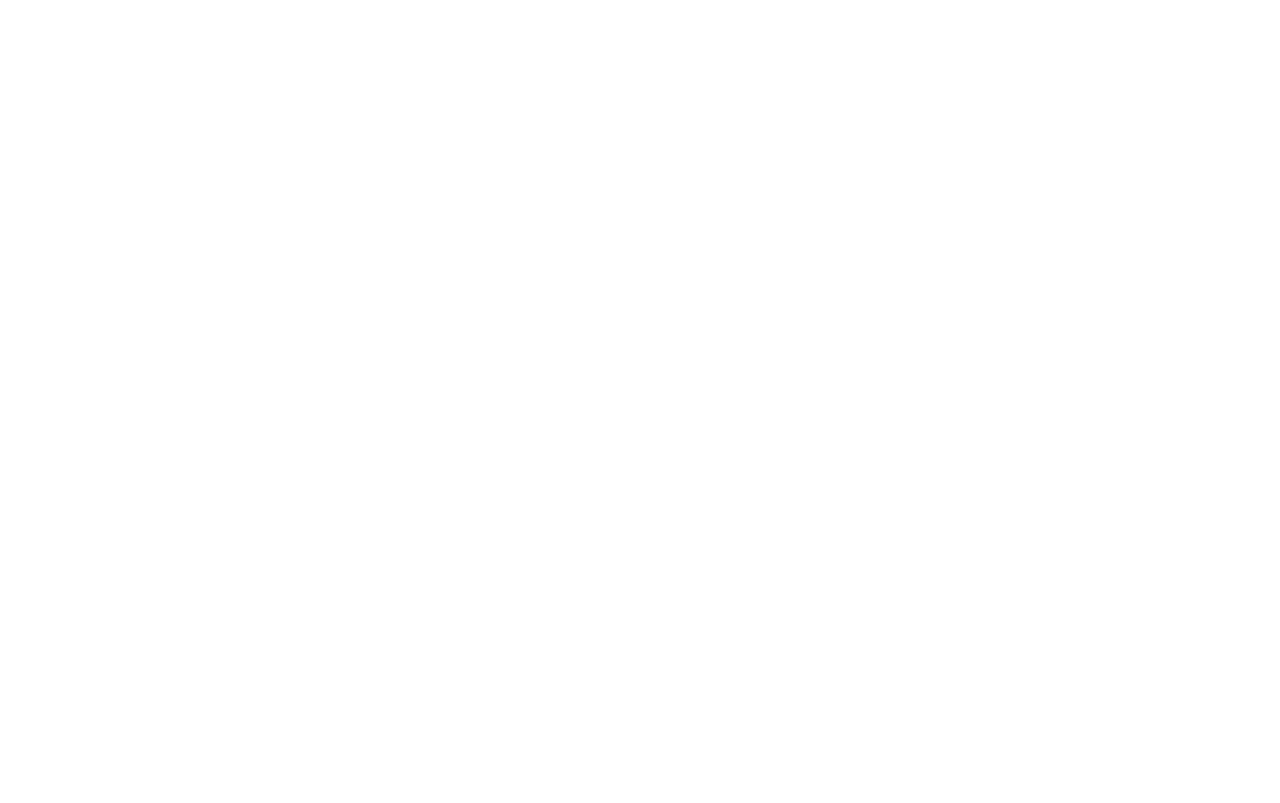
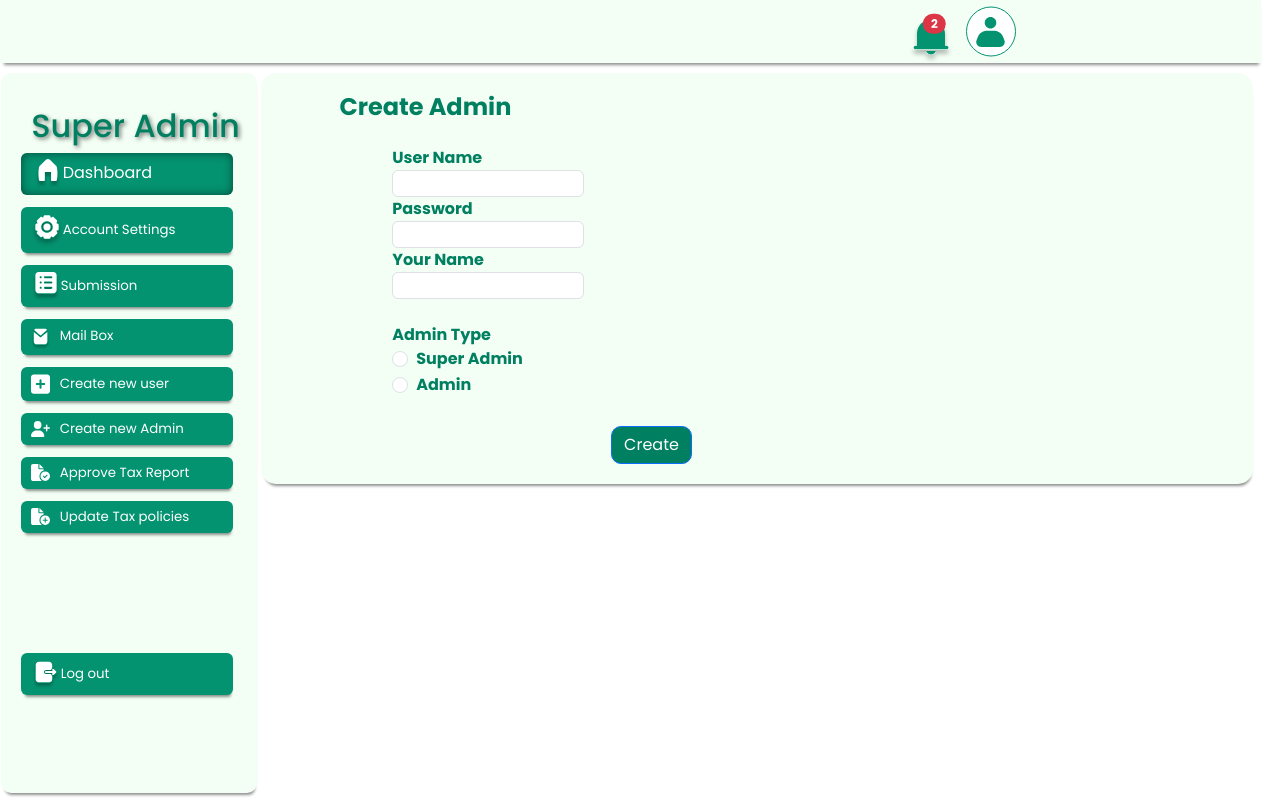
Before and after one commit to isuruij/TaxComputationSystem-FrontEnd, a React (Vite) app: page /create/admin in a window 1280 px wide. Before the commit this address had no page. Built offline with nearby package versions, Linux system fonts and the light colour scheme.

Commit message:
added new page to create admins

```diff
--- a/src/App.jsx
+++ b/src/App.jsx
@@ -19,6 +19,7 @@ import SuperAdminDashboard from "./pages/SuperAdmin/SuperAdminDashboard.jsx";
 import AdminLoginPage from "./pages/SuperAdmin/LoginPage.jsx";
 import CreateFirstAdmin from "./pages/SuperAdmin/CreateFirstAdmin.jsx";
 import ViewDetailsPage from "./pages/SuperAdmin/ViewDetailsPage.jsx";
+import CreateNewAdminPage from "./pages/SuperAdmin/CreateNewAdminPage.jsx";
 
 
 
@@ -58,6 +59,7 @@ function App() {
     <Route path="/Admin/login" element={<AdminLoginPage/>}></Route>
     <Route path="/Create/FirstAdmin" element={<CreateFirstAdmin/>}></Route>
     <Route path="/view/details" element={<ViewDetailsPage/>}></Route>
+    <Route path="/create/admin" element={<CreateNewAdminPage/>}></Route>
 
   </Routes>
   </BrowserRouter>
--- /dev/null
+++ b/src/components/Admins/SuperAdmin/CreateNewAdmin/CreateNewAdmin.jsx
@@ -0,0 +1,212 @@
+import React from "react";
+import { useState } from "react";
+import { useNavigate } from "react-router-dom";
+import Axios from "axios";
+import Spinner from "react-bootstrap/Spinner";
+
+
+function CreateNewAdmin() {
+  const base_url = import.meta.env.VITE_APP_BACKEND_URL;
+
+  const [values, setvalues] = useState({
+    userName: "",
+    password: "",
+    name:"",
+    adminType:""
+  });
+
+  const [loading, setLoading] = useState(false);
+
+  const navigate = useNavigate();
+  Axios.defaults.withCredentials = true;
+
+  const handleSubmit = async (event) => {
+    event.preventDefault();
+    try {
+      setLoading(true);
+      const res = await Axios.post(`${base_url}/api/SuperAdmin/register`, values);
+      if (res.data.Status === "Success") {
+        alert("Addded Sucessfully");
+        setLoading(false);
+      } else if (res.data.message == "already registered user") {
+        alert("User Name is already registered! Please Enter another one");
+        setLoading(false);
+      }else{
+        alert("System Error!");
+        setLoading(false);
+      }
+    } catch (error) {
+      console.log(error);
+    }
+  };
+
+  return (
+    <div>
+      <form
+        onSubmit={handleSubmit}
+        style={{
+          borderRadius: "15px",
+          padding: "20px 40px",
+          backgroundColor: "#F3FFF5",
+          width: "77.5vw",
+          marginTop: "5px",
+          boxShadow: "1px 5px 3px -3px rgba(0,0,0,0.44)",
+
+        }}
+      >
+        <h4
+          style={{
+            marginBottom: "0vw",
+            marginLeft: "3vw",
+            color: "#008060",
+            fontWeight: "bold",
+          }}
+        >
+          Create Admin
+        </h4>
+        <br></br>
+        <div className="form-group" style={{ marginLeft: "10%" }}>
+          <label className="lables" style={{fontWeight:"700",color:"#008060"}}>User Name</label>
+          <div>
+            <input
+              required
+              style={{
+                width: "15vw",
+                fontSize: "15px",
+                height: "27px",
+                outline: "none",
+                // background: "#B3F9D7",
+                // color: "#000000",
+                // border: "1px solid #C4D1EB",
+                // borderRadius: "10px",
+                // boxShadow: "0px 3px 3px 1px #9D9D9D",
+                // transition: ".3s ease",
+              }}
+              className="login-input details-input form-control"
+              type="text"
+              placeholder=""
+              onChange={(e) => {
+                setvalues({ ...values, userName: e.target.value });
+              }}
+            />
+          </div>
+        </div>
+
+        <div className="form-group" style={{ marginLeft: "10%" }}>
+          <label className="lables" style={{fontWeight:"700",color:"#008060"}}>Password</label>
+          <div>
+            <input
+              required
+                 style={{
+                    width: "15vw",
+                    fontSize: "15px",
+                    height: "27px",
+                    outline: "none",
+                    // background: "#B3F9D7",
+                    // color: "#000000",
+                    // border: "1px solid #C4D1EB",
+                    // borderRadius: "10px",
+                    // boxShadow: "0px 2px 3px 1px #9D9D9D",
+                    // transition: ".3s ease",
+                  }}
+              className="login-input details-input form-control"
+              type="password"
+              placeholder=""
+              onChange={(e) => {
+                setvalues({ ...values, password: e.target.value });
+              }}
+            />
+          </div>
+
+        </div>
+
+        <div className="form-group" style={{ marginLeft: "10%" }}>
+          <label className="lables" style={{fontWeight:"700",color:"#008060"}}>Your Name</label>
+          <div>
+            <input
+              required
+              style={{
+                width: "15vw",
+                fontSize: "15px",
+                height: "27px",
+                outline: "none",
+                // background: "#B3F9D7",
+                // color: "#000000",
+                // border: "1px solid #C4D1EB",
+                // borderRadius: "10px",
+                // boxShadow: "0px 3px 3px 1px #9D9D9D",
+                // transition: ".3s ease",
+              }}
+              className="login-input details-input form-control"
+              type="text"
+              placeholder=""
+              onChange={(e) => {
+                setvalues({ ...values, name: e.target.value });
+              }}
+            />
+          </div>
+        </div>
+        <br></br>
+        <label  className="form-check-label lables" style={{ marginLeft: "10%" ,fontWeight:"700",color:"#008060"}}>
+          Admin Type
+        </label>
+        <div className="form-check" style={{ marginLeft: "10%" }}>
+          <input
+          required
+            type="radio"
+            id="superadmin"
+            name="adminType"
+            value="superadmin"
+            className="form-check-input"
+            onChange={(e) =>
+              setvalues({ ...values, adminType: e.target.value })
+            }
+          />
+          <label className="form-check-label lables" style={{fontWeight:"700",color:"#008060"}}>Super Admin</label>
+        </div>
+
+        <div className="form-check" style={{ marginLeft: "10%" }}>
+          <input
+          required
+            type="radio"
+            id="admin"
+            name="adminType"
+            value="admin"
+            className="form-check-input"
+            onChange={(e) =>
+              setvalues({ ...values, adminType: e.target.value })
+            }
+          />
+          <label className="form-check-label lables" style={{fontWeight:"700",color:"#008060"}}>Admin</label>
+        </div>
+
+        <button
+          type="submit"
+          className="btn btn-primary adminLogin"
+          style={{borderRadius:"10px",marginTop: "3%", marginLeft: "34%" }}
+          disabled={loading}
+        >
+          {loading ? (
+            <>
+              <Spinner
+                style={{ marginLeft: "11px", marginRight: "11px" }}
+                as="span"
+                animation="border"
+                size="sm"
+                role="status"
+                aria-hidden="true"
+              />
+            </>
+          ) : (
+            "Create"
+          )}
+        </button>
+
+
+
+      </form>
+    </div>
+  );
+}
+
+export default CreateNewAdmin;
--- a/src/components/Admins/SuperAdmin/Header/AdminHeader.jsx
+++ b/src/components/Admins/SuperAdmin/Header/AdminHeader.jsx
@@ -22,7 +22,7 @@ function Header() {
         backgroundColor: "#F3FFF5",
         display: "flex",
         boxShadow: "1px 5px 3px -3px rgba(0,0,0,0.44)",
-        width: "100vw",
+        width: "98.5vw",
       }}
     >
       <img
--- a/src/components/user/PersonalDetails/SignupPersonalDetails.jsx
+++ b/src/components/user/PersonalDetails/SignupPersonalDetails.jsx
@@ -63,7 +63,7 @@ function SignupPersonalDetails() {
       } else if (res.data.message == "already registered email") {
         alert("Email is already registered! Please Enter another one");
         setLoading(false);
-      }else{
+      } else {
         alert("System Error!");
         setLoading(false);
       }
@@ -396,7 +396,7 @@ function SignupPersonalDetails() {
           <Button
             type="submit"
             className="signupButton user"
-            style={{borderRadius:"10px", marginTop: "3%", marginLeft: "70%" }}
+            style={{ borderRadius: "10px", marginTop: "3%", marginLeft: "70%" }}
             disabled={loading}
           >
             {loading ? (
--- /dev/null
+++ b/src/pages/SuperAdmin/CreateNewAdminPage.jsx
@@ -0,0 +1,31 @@
+import React from 'react'
+import CreateNewAdmin from '../../components/Admins/SuperAdmin/CreateNewAdmin/CreateNewAdmin';
+import AdminHeader from "../../components/Admins/SuperAdmin/Header/AdminHeader";
+import Navigationbar from "../../components/Admins/SuperAdmin/NavigationBar/Navigationbar";
+
+function CreateNewAdminPage() {
+  return (
+    <div>
+      <AdminHeader />
+      <div style={{ display: "flex" }}>
+        <div style={{ marginTop: "5px" }}>
+          <Navigationbar />
+        </div>
+        <div
+          style={{
+            width: "65vw",
+            marginLeft: "5px",
+            marginTop: "5px",
+            display: "block",
+          }}
+        >
+          <div>
+            <CreateNewAdmin />
+          </div>
+        </div>
+      </div>
+    </div>
+  )
+}
+
+export default CreateNewAdminPage
```
